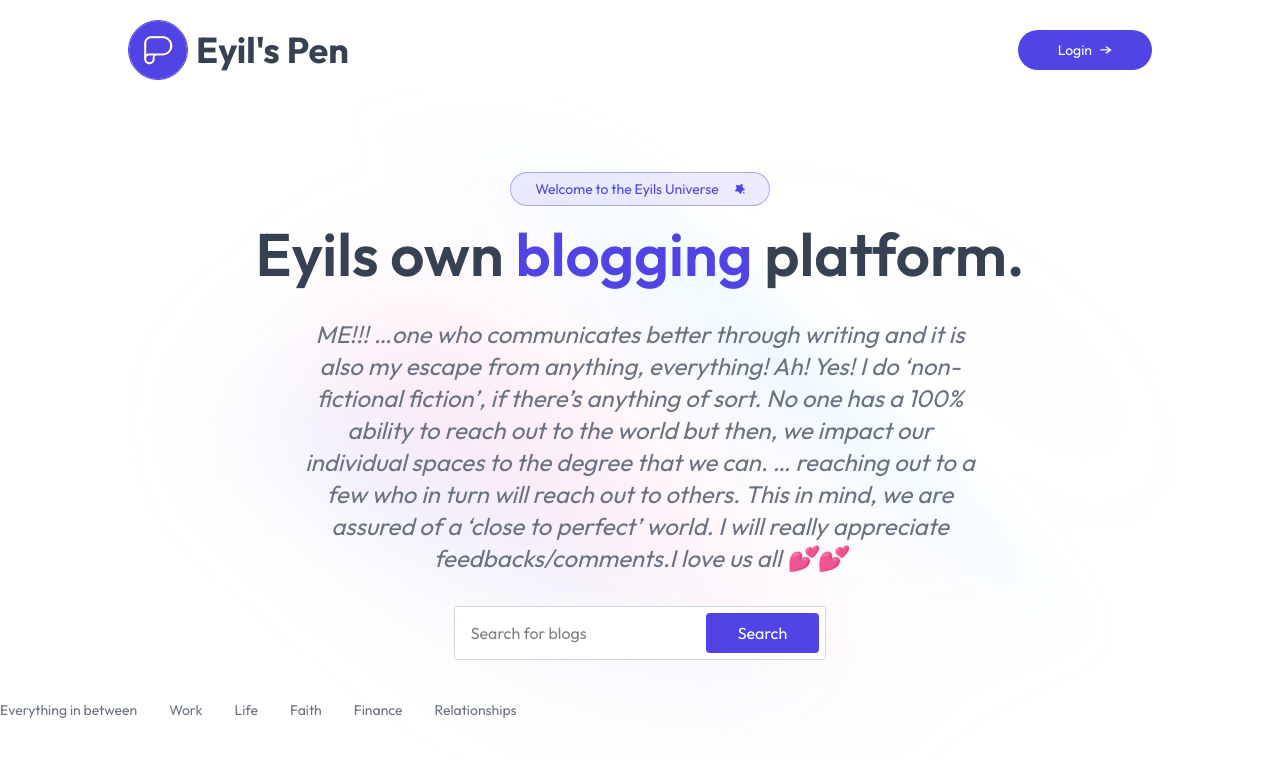
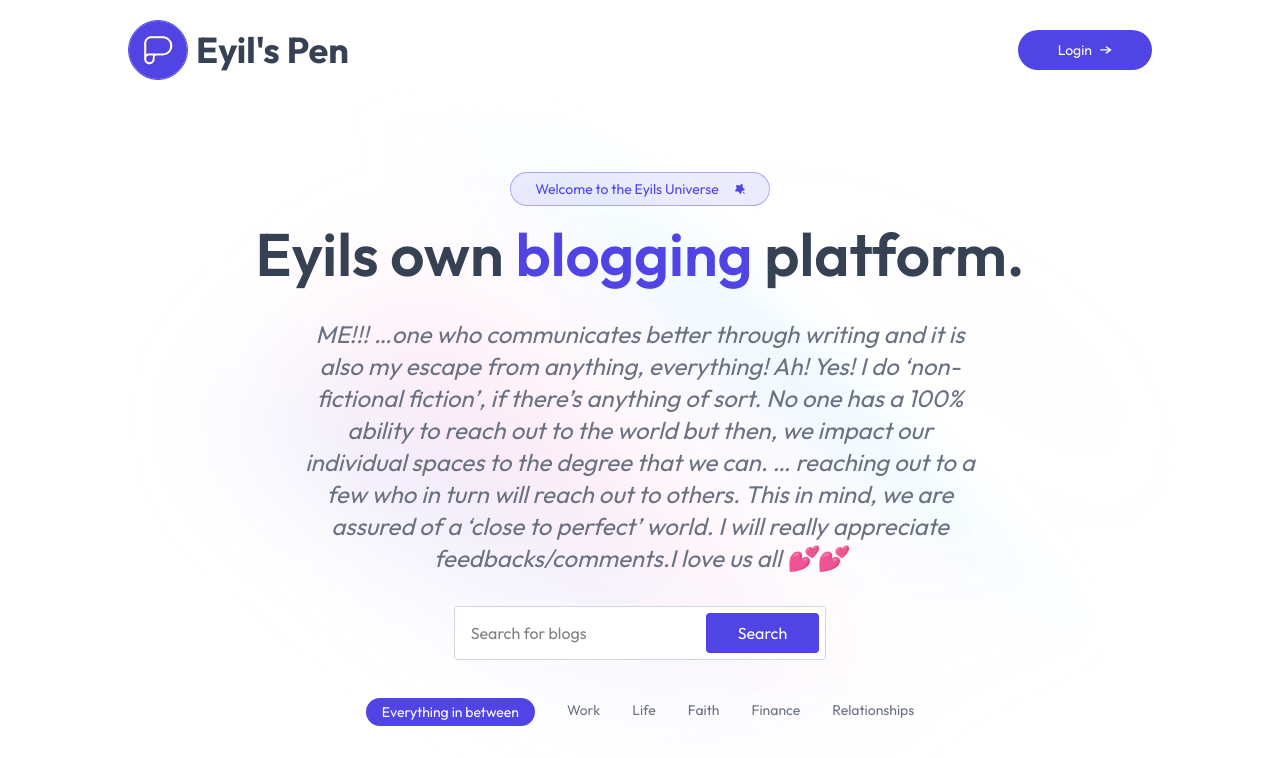
Before and after one commit to Xlence1624/Eyil-s_Pen, a React (Vite) app: page / in a window 1280 px wide. Shown: the top 758 px of the page. Built offline with nearby package versions, Linux system fonts and the light colour scheme.

Commit message:
changes
Signed-off-by: Michael Orji <xlence1624@gmail.com>

```diff
--- a/src/components/Bloglist.jsx
+++ b/src/components/Bloglist.jsx
@@ -4,17 +4,17 @@ import { motion } from "motion/react"
 import BlogCard from './BlogCard'
 
 const Bloglist = () => {
-  const [menu, setMenu] = useState("All")
+  const [menu, setMenu] = useState("Everything in between")
   return (
-    <div className="overflow-x-auto">
-      <div className="flex justify-start gap-4 sm:gap-8 my-10 relative">
+    <div>
+      <div className="flex justify-center gap-4 sm:gap-8 my-10 relative">
 {
   blogCategories.map(
     (item) => (
       <div key={item} className="relative text-xs sm:text-sm ">
         <button
         onClick={()=>setMenu(item)}
-        className={`cursor-pointer text-gray-500 ${menu === item && "text-white px-4 pt-0.5"}`}>
+        className={`cursor-pointer text-gray-500 ${menu === item && "text-white text-nowrap  px-4 pt-0.5"}`}>
           {item}
           {menu === item && (    <motion.div layoutId='underline' transition={{type: 'sping', stiffness: 500, damping: 30}}className="absolute left-0 right-0 -top-1 sm:-top-0.5 h-7 -z-1 bg-primary rounded-full">
 
```
